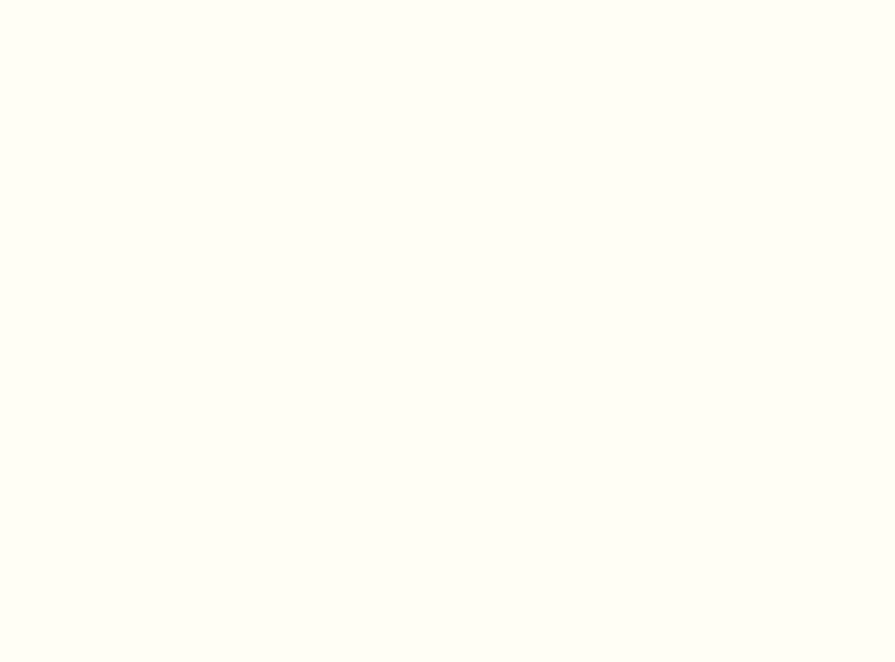
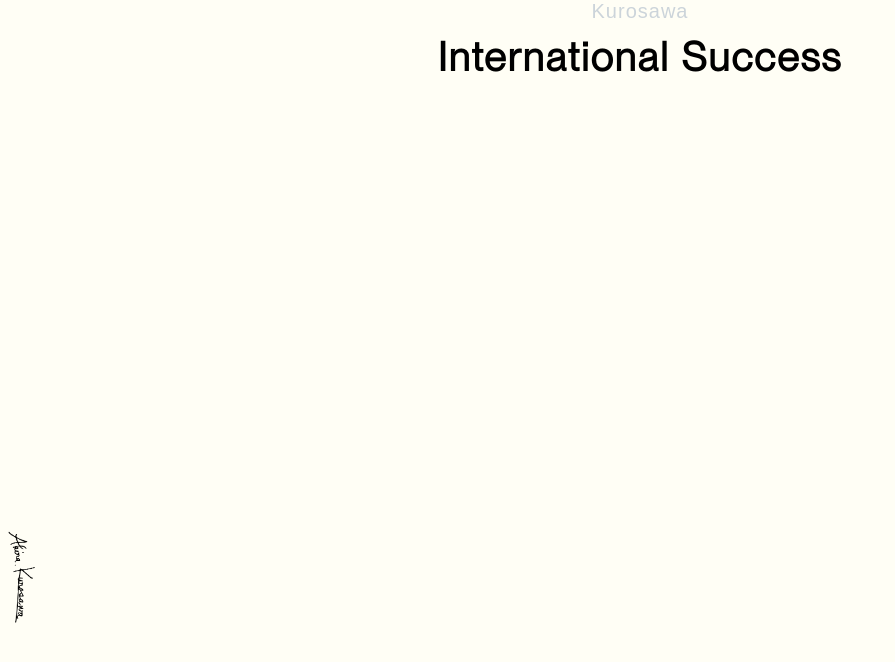
Before and after one commit to brian-david4/akira-kurosawa-portfolio, a React (Vite) app in the folder kurosawa/: page /international in a window 1280 px wide. Before the commit this address had no page. Shown: the top 662 px of the page, without its empty margins (0-895 px from the left). Built offline with nearby package versions, Linux system fonts and the light colour scheme; a web font is replaced by a local one.

Commit message:
Create "/international" page
- Add to "/international" :
- DecadePageHeader
-KurosawaName
-Siganture

```diff
--- a/kurosawa/src/App.tsx
+++ b/kurosawa/src/App.tsx
@@ -1,6 +1,7 @@
 import { Route, Routes, useLocation } from "react-router-dom";
 import Home from "./pages/Home/Home";
 import EarlyWorks from "./pages/EarlyWorks/EarlyWorks";
+import International from "./pages/International/International";
 
 function App() {
   const location = useLocation();
@@ -10,6 +11,7 @@
       <Routes location={location} key={location.pathname}>
         <Route index element={<Home />} />
         <Route path="/early" element={<EarlyWorks />} />
+        <Route path="/international" element={<International />} />
       </Routes>
     </>
   );
--- /dev/null
+++ b/kurosawa/src/pages/International/International.tsx
@@ -0,0 +1,18 @@
+import DecadePageHeader from "../../components/DecadePageHeader/DecadePageHeader";
+import KurosawaName from "../../components/KurosawaName/KurosawaName";
+import Signature from "../../components/Signature/Signature";
+
+const International = () => {
+  return (
+    <>
+      <KurosawaName />
+      <DecadePageHeader>
+        <h1>International</h1>
+        <h1>Success</h1>
+      </DecadePageHeader>
+      <Signature isInView={false} />
+    </>
+  );
+};
+
+export default International;
```
